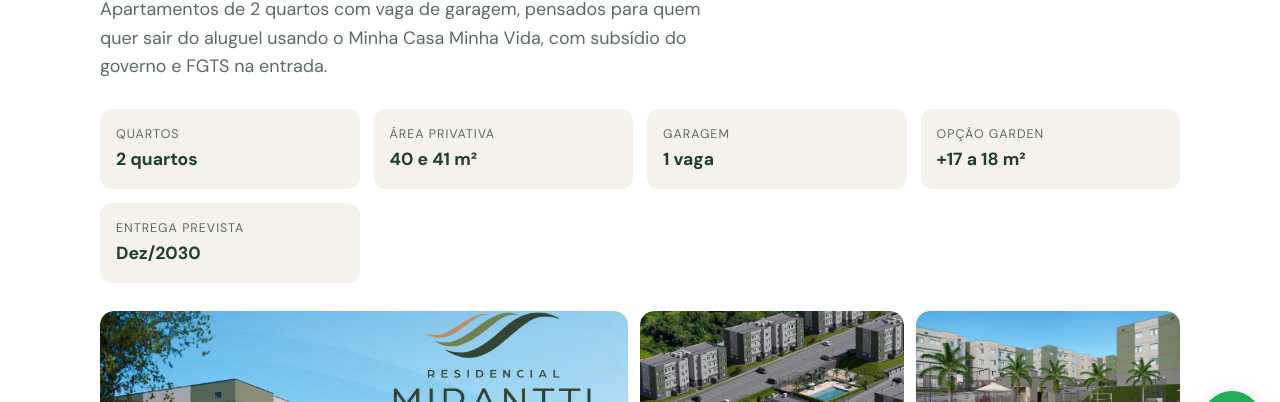
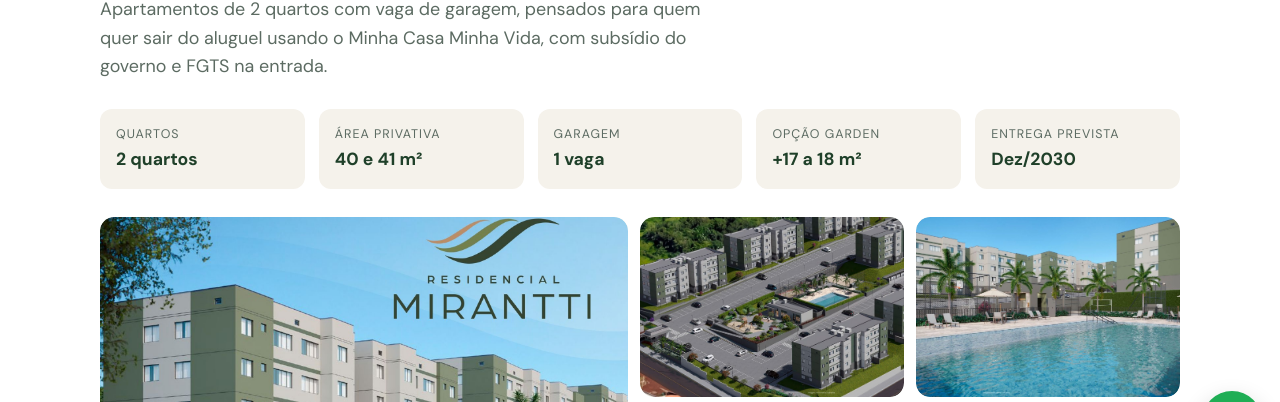
Before and after one commit to marcosan13102020-cmd/meuapefacil, a plain HTML site: page residencial-mirantti/index.html in a window 1280 px wide. Shown: the part 331-733 px from the top of the page. Drawn offline with nearby package versions, Linux system fonts and the light colour scheme.

Commit message:
Ficha do Mirantti em 5 colunas
Co-Authored-By: Claude Opus 5.5 <noreply@anthropic.com>
Claude-Session: https://claude.ai/code/session_01LgegHeuozc9yhgeMyMySLi

```diff
--- a/assets/style.css
+++ b/assets/style.css
@@ -134,11 +134,12 @@ footer .legal{grid-column:1/-1;border-top:1px solid rgba(255,255,255,.12);paddin
 /* Página de empreendimento */
 .migalha{font-size:.85rem;color:var(--cinza);padding:18px 0 0}
 .migalha a{text-decoration:none;color:var(--verde)}
-.ficha{display:grid;grid-template-columns:repeat(4,1fr);gap:14px;margin:28px 0}
+.ficha{display:grid;grid-template-columns:repeat(5,1fr);gap:14px;margin:28px 0}
 .ficha div{background:var(--creme);border-radius:12px;padding:16px}
 .ficha small{display:block;color:var(--cinza);font-size:.78rem;text-transform:uppercase;letter-spacing:.08em}
 .ficha b{font-size:1.1rem;color:var(--verde-esc)}
-@media(max-width:700px){.ficha{grid-template-columns:1fr 1fr}}
+@media(max-width:900px){.ficha{grid-template-columns:repeat(3,1fr)}}
+@media(max-width:600px){.ficha{grid-template-columns:1fr 1fr}}
 .galeria{display:grid;grid-template-columns:2fr 1fr 1fr;grid-auto-rows:180px;gap:12px}
 .galeria .ph{background:var(--verde-claro);border-radius:14px;display:flex;align-items:center;justify-content:center;color:var(--verde);font-size:.9rem;text-align:center;padding:12px}
 .galeria .ph:first-child{grid-row:span 2}
```
